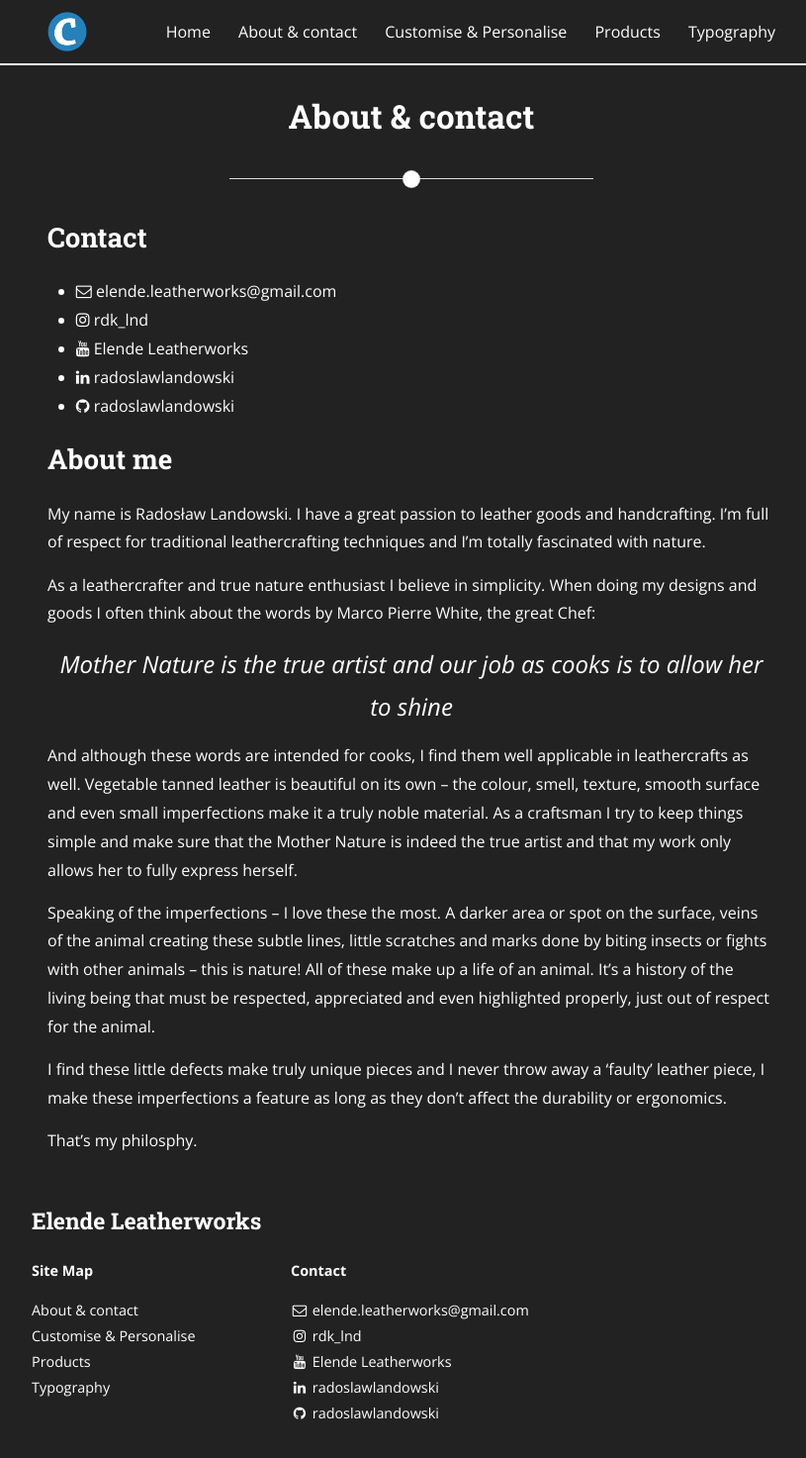
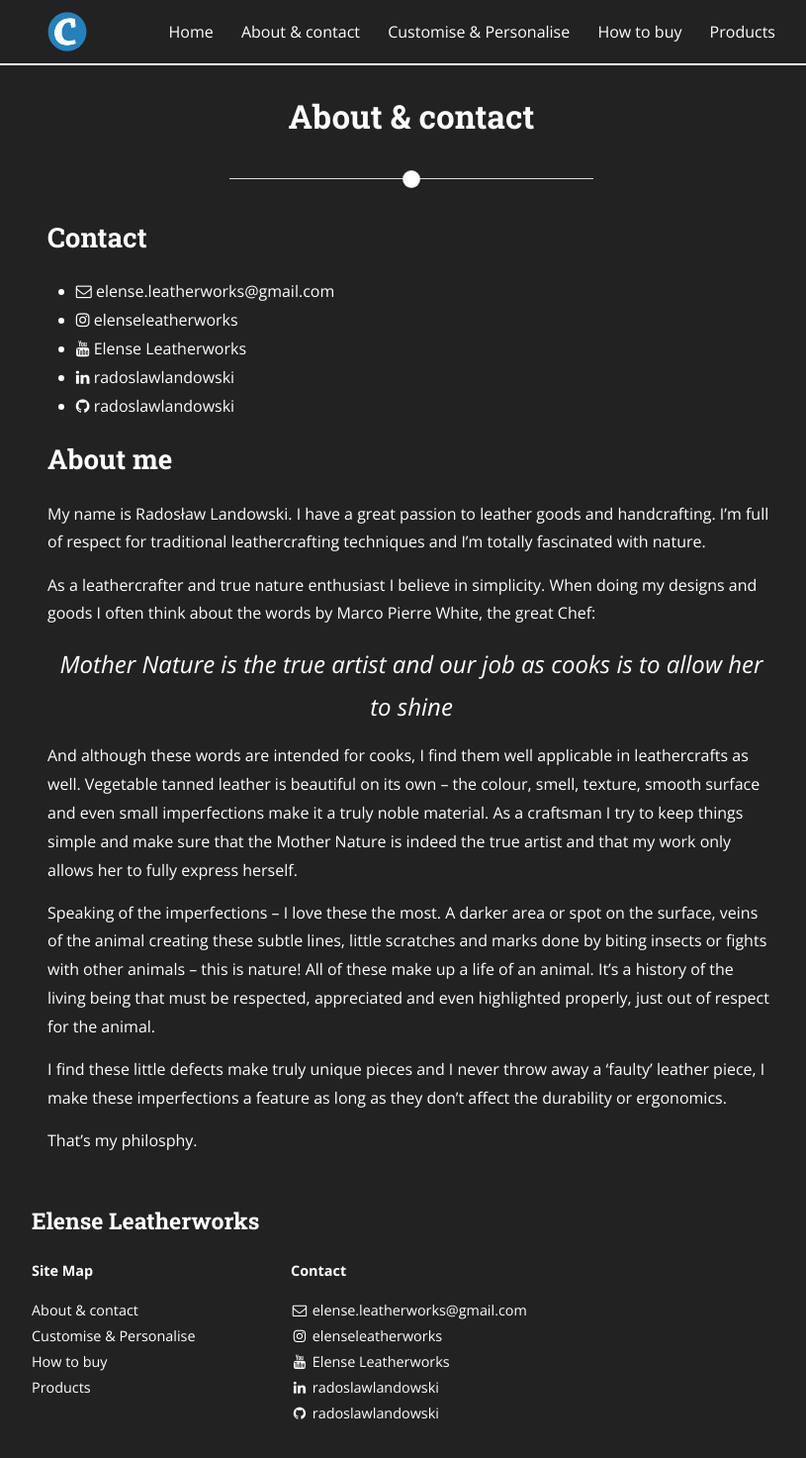
Before and after one commit to radoslawlandowski/my-site, a Jekyll site: the page built from about.md, in a window 1280 px wide. Shown: the whole page at 99% size, without its empty margins (224-1039 px from the left). Built offline with Jekyll 4.4.1, drawn with Linux system fonts in a browser that asks for light colours; nearby versions of some CDN libraries.

```diff
--- a/_config.yml
+++ b/_config.yml
@@ -9,9 +9,9 @@ exclude:
   - "/vendor/"
 
 # Site settings
-title: Elende Leatherworks
+title: Elense Leatherworks
 subtitle: "Handcrafted leather goods"
-email: elende.leatherworks@gmail.com
+email: elense.leatherworks@gmail.com
 name: Radosław Landowski
 description: >
   A simple yet classy theme for your Jekyll website or blog.
@@ -74,15 +74,15 @@ social:
 
   - name: Instagram
     icon: instagram
-    username: rdk_lnd
-    url: https://www.instagram.com/rdk_lnd/
+    username: elenseleatherworks
+    url: https://www.instagram.com/elenseleatherworks/
     desc: Follow me on Instagram
     share: true
 
   - name: YouTube
     icon: youtube
-    username: Elende Leatherworks
-    url: https://www.youtube.com/channel/UCe71CA-AjWkcvf3gvDeM1cw
+    username: Elense Leatherworks
+    url: https://www.youtube.com/channel/UC7sVLaXADHzZssr9YeGTLQA
     desc: Subscribe on YouTube
     share: true
 
--- a/_sass/_layout.scss
+++ b/_sass/_layout.scss
@@ -88,7 +88,7 @@ pre code.hljs {
 	.scrim {
 		padding: 3em 1em;
 		&.has-cover {
-			background-color: rgba(0,0,0,0.2);
+			// background-color: rgba(0,0,0,0.2);
 			padding: 6em 1em !important;
 			@include media($tablet) {
 				padding: 9em 1em !important;
@@ -234,6 +234,7 @@ pre code.hljs {
     }
 	}
 	.site-header-container {
+		height: 600px;
 		color: $white;
 		text-shadow: 0 2px 1px rgba(0,0,0,0.33);
 		background-color: $highlight-color;
```
Also changed, not shown: how-to-buy.html (added, +24 -0 lines), typography.html (deleted, +0 -155 lines).
